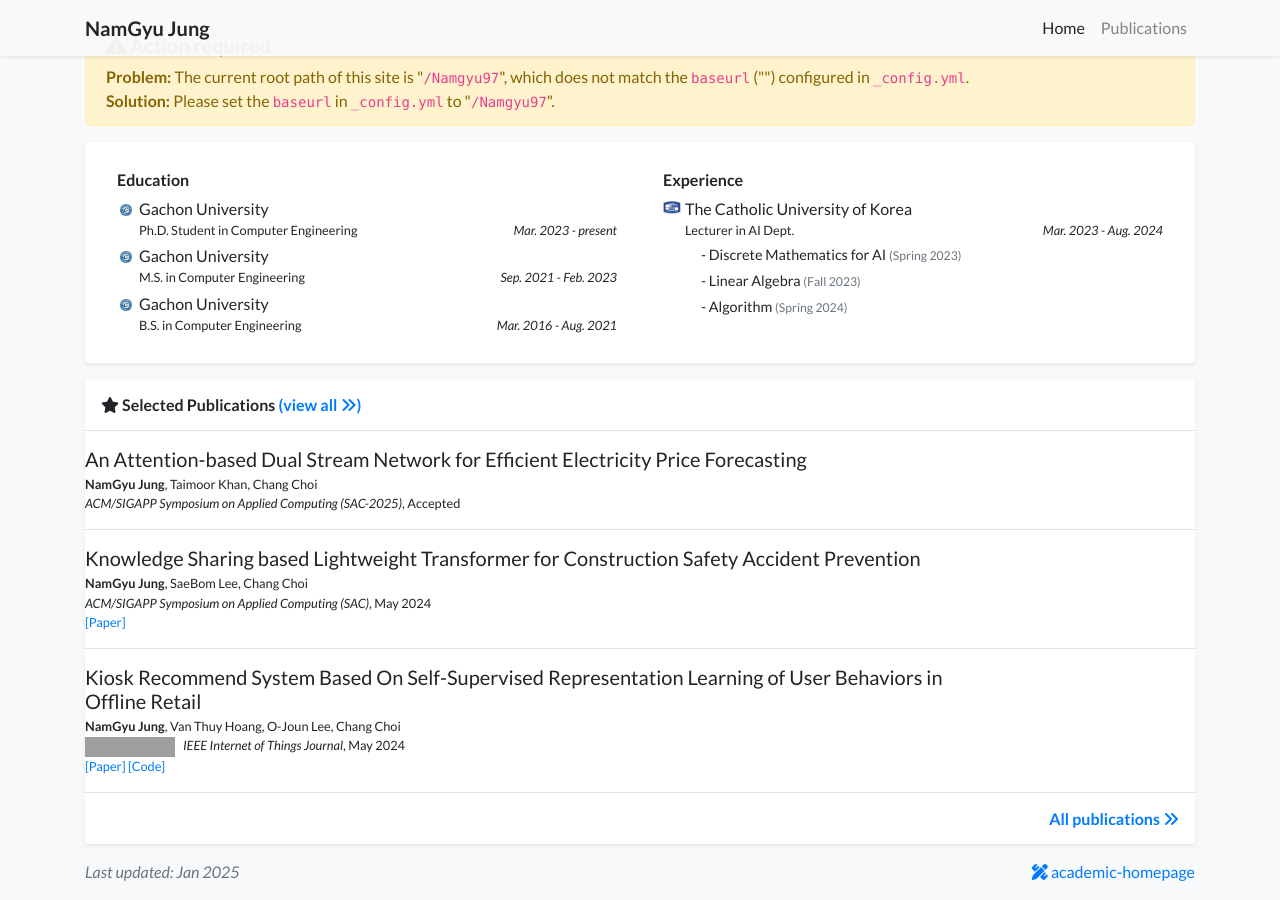
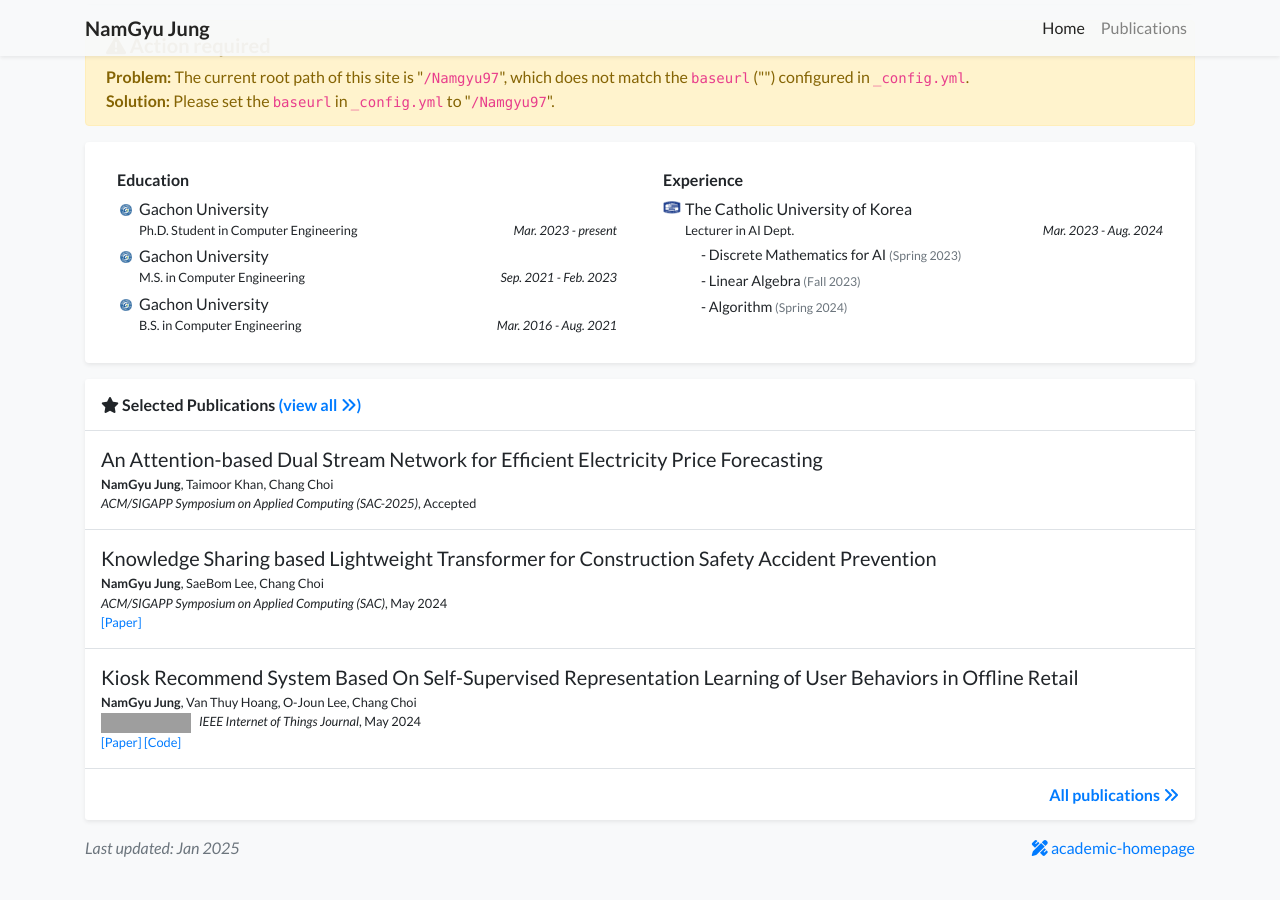
Before and after one commit to Namgyu97/Namgyu97, a Jekyll site: the page built from index.html, in a window 1280 px wide and 900 px high, scrolled down 527 px. Built offline with Jekyll 4.4.1, drawn with Linux system fonts in a browser that asks for light colours; nearby versions of some CDN libraries; a style sheet for code colours, icons or effects is not loaded; after the commit the page ends 1403 px from its top, so only the background shows below that; grey boxes are pictures that could not be loaded.

Commit message:
Update publication_item.html

```diff
--- a/_includes/widgets/publication_item.html
+++ b/_includes/widgets/publication_item.html
@@ -1,7 +1,7 @@
 {% assign item = include.item %}
 <div class="d-none d-md-block">
     <div class="row no-gutters {% unless include.hide_bottom_border %}border-bottom{% endunless %} border-gray">
-        <div class="col-md-9 col-xl-10 p-3 pl-md-0">
+        <div class="col-12 p-3">
             <h5 class="mt-0 mb-1 font-weight-normal">{{ item.title }}</h5>
             <p class="mt-0 mb-0 small">{% include widgets/author_list.html authors=item.authors %}</p>
             <p class="mt-0 mb-0 small">
@@ -28,10 +28,10 @@
                 {% endif %}
                 {% endfor %}
             </p>
-
         </div>
     </div>
 </div>
+
 
 <div class="row no-gutters d-md-none {% unless include.hide_bottom_border %}border-bottom{% endunless %} border-gray {% if include.first %}rounded-top{% endif %} {% if include.last %}rounded-bottom{% endif %} {% if item.cover %}lazy{% endif %}" data-src="{{ item.cover | relative_url }}">
     <div class="w-100" style="background-color: rgba(255,255,255,0.9);">
```
